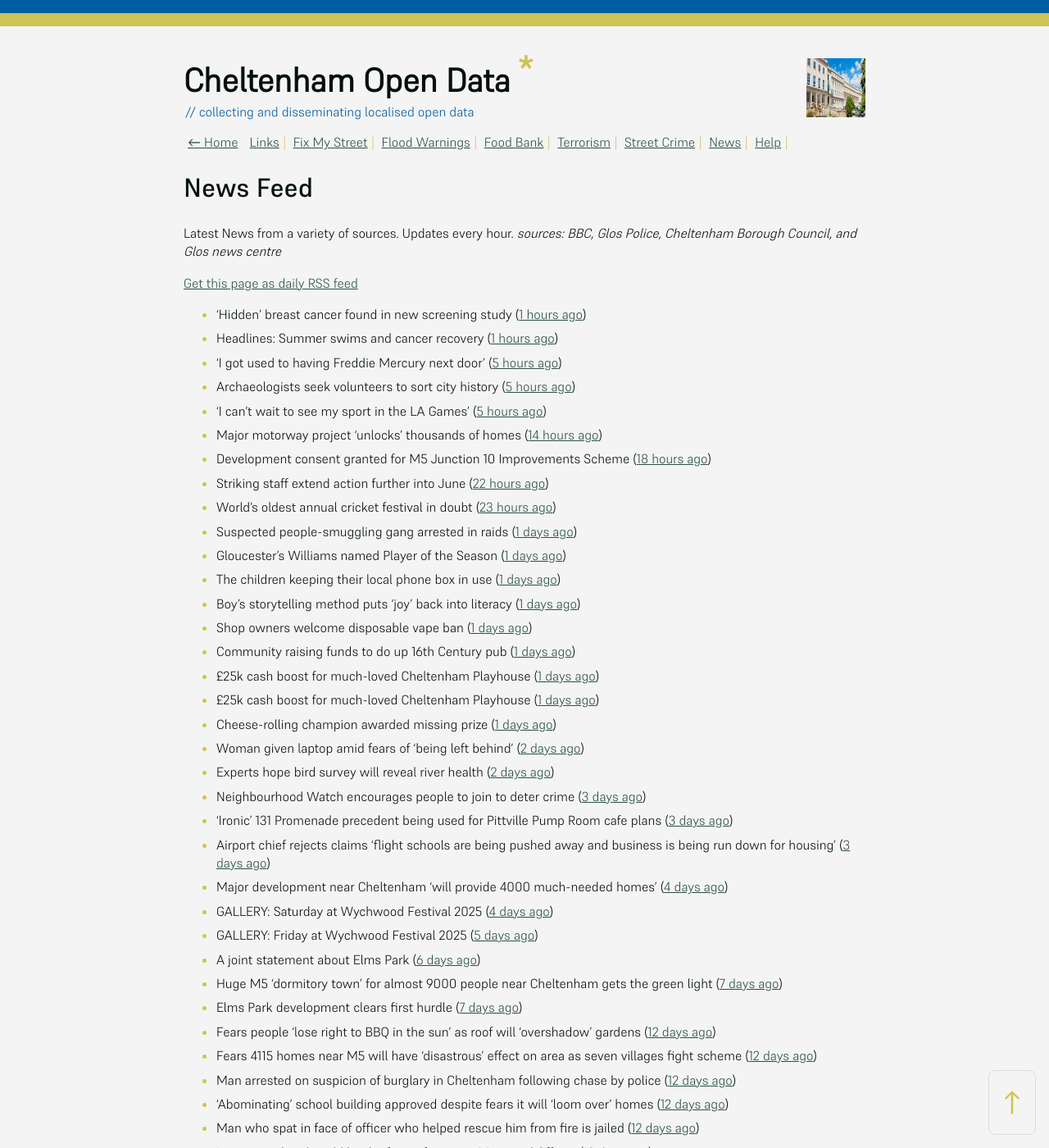
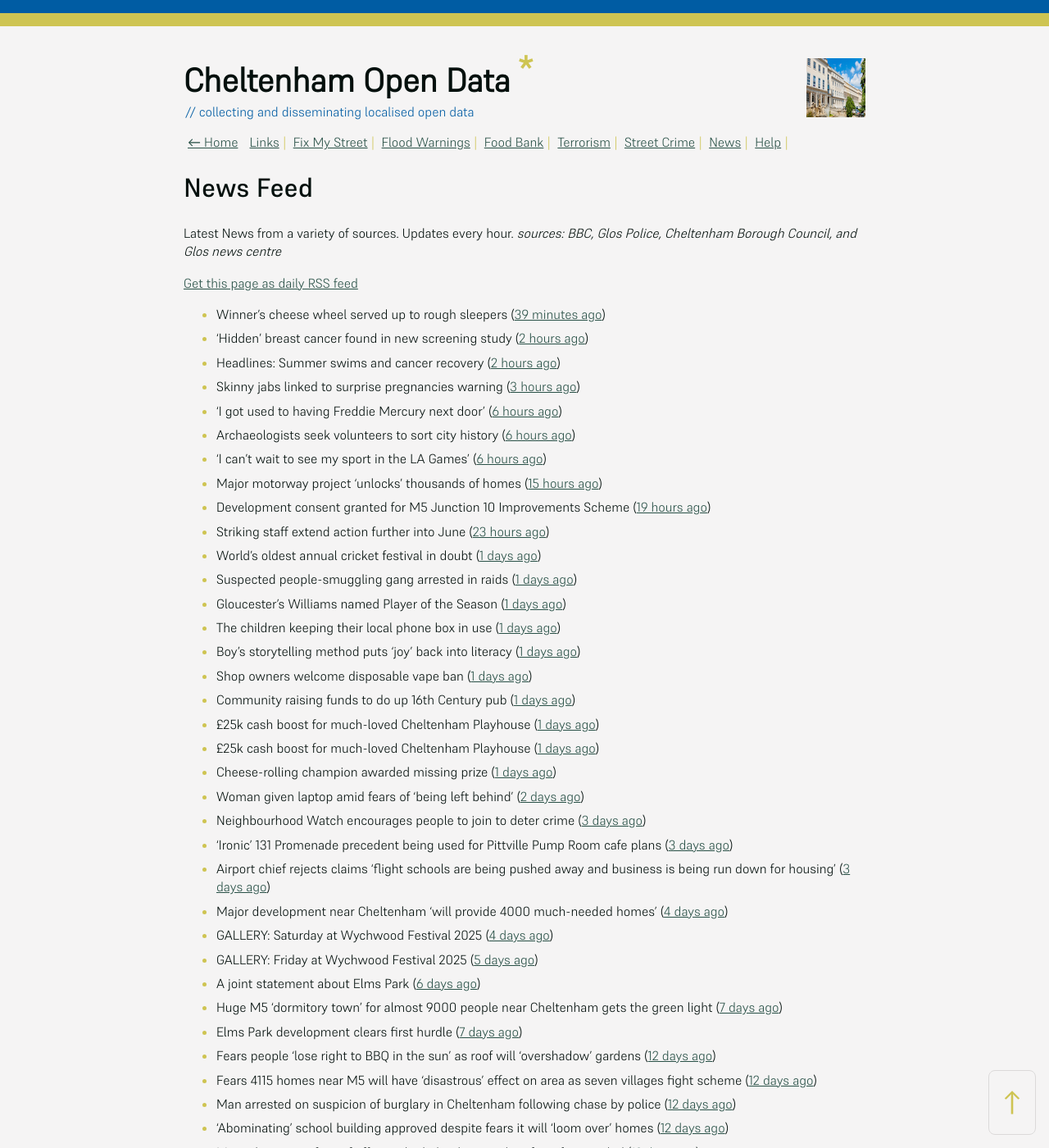
Before and after one commit to mat-0/cheltenham-open-data, a Jekyll site: the page built from _pages/news.md, in a window 1280 px wide and 1400 px high. Shown: the whole window at 82% size. Built offline with Jekyll 4.4.1, drawn with Linux system fonts in a browser that asks for light colours; some of the changed text lies outside the part shown.

Commit message:
Updated 2025-06-05 11:57:49

```diff
--- a/_pages/news.md
+++ b/_pages/news.md
@@ -12,15 +12,17 @@ _sources: BBC, Glos Police, Cheltenham Borough Council, and Glos news centre_
 [Get this page as daily RSS feed](/daily.rss)
 
 <!-- news_marker starts -->
-- 'Hidden' breast cancer found in new screening study ([1 hours ago](https://www.bbc.com/news/articles/cd90g95q8v0o))
-- Headlines: Summer swims and cancer recovery ([1 hours ago](https://www.bbc.com/news/articles/ckgxpzv9r41o))
-- 'I got used to having Freddie Mercury next door' ([5 hours ago](https://www.bbc.com/news/articles/cp8ydj0kplyo))
-- Archaeologists seek volunteers to sort city history ([5 hours ago](https://www.bbc.com/news/articles/cgj8z5vj2n4o))
-- 'I can't wait to see my sport in the LA Games' ([5 hours ago](https://www.bbc.com/news/articles/cjdz8yyl92ro))
-- Major motorway project 'unlocks' thousands of homes ([14 hours ago](https://www.bbc.com/news/articles/cvgnz6eyr22o))
-- Development consent granted for M5 Junction 10 Improvements Scheme ([18 hours ago](https://gloucesternewscentre.co.uk/development-consent-granted-for-m5-junction-10-improvements-scheme/))
-- Striking staff extend action further into June ([22 hours ago](https://www.bbc.com/news/articles/cz9y0dnl0k3o))
-- World's oldest annual cricket festival in doubt ([23 hours ago](https://www.bbc.com/news/articles/cvgvlx1ve79o))
+- Winner's cheese wheel served up to rough sleepers ([39 minutes ago](https://www.bbc.com/news/articles/cvg9z4l01ygo))
+- 'Hidden' breast cancer found in new screening study ([2 hours ago](https://www.bbc.com/news/articles/cd90g95q8v0o))
+- Headlines: Summer swims and cancer recovery ([2 hours ago](https://www.bbc.com/news/articles/ckgxpzv9r41o))
+- Skinny jabs linked to surprise pregnancies warning ([3 hours ago](https://www.bbc.co.uk/sounds/play/p0lgh4cd))
+- 'I got used to having Freddie Mercury next door' ([6 hours ago](https://www.bbc.com/news/articles/cp8ydj0kplyo))
+- Archaeologists seek volunteers to sort city history ([6 hours ago](https://www.bbc.com/news/articles/cgj8z5vj2n4o))
+- 'I can't wait to see my sport in the LA Games' ([6 hours ago](https://www.bbc.com/news/articles/cjdz8yyl92ro))
+- Major motorway project 'unlocks' thousands of homes ([15 hours ago](https://www.bbc.com/news/articles/cvgnz6eyr22o))
+- Development consent granted for M5 Junction 10 Improvements Scheme ([19 hours ago](https://gloucesternewscentre.co.uk/development-consent-granted-for-m5-junction-10-improvements-scheme/))
+- Striking staff extend action further into June ([23 hours ago](https://www.bbc.com/news/articles/cz9y0dnl0k3o))
+- World's oldest annual cricket festival in doubt ([1 days ago](https://www.bbc.com/news/articles/cvgvlx1ve79o))
 - Suspected people-smuggling gang arrested in raids ([1 days ago](https://www.bbc.com/news/articles/cx2j67x49pwo))
 - Gloucester's Williams named Player of the Season ([1 days ago](https://www.bbc.com/sport/rugby-union/articles/c1kvr1gerj3o))
 - The children keeping their local phone box in use ([1 days ago](https://www.bbc.com/news/articles/c1dekpd164no))
@@ -31,7 +33,6 @@ _sources: BBC, Glos Police, Cheltenham Borough Council, and Glos news centre_
 - £25k cash boost for much-loved Cheltenham Playhouse ([1 days ago](https://www.cheltenham.gov.uk/news/article/3017/25k_cash_boost_for_much-loved_cheltenham_playhouse))
 - Cheese-rolling champion awarded missing prize ([1 days ago](https://www.bbc.com/news/articles/clyzjzkz2v1o))
 - Woman given laptop amid fears of 'being left behind' ([2 days ago](https://www.bbc.com/news/articles/cy8nvm5v5ymo))
-- Experts hope bird survey will reveal river health ([2 days ago](https://www.bbc.com/news/articles/c9wgv0dy485o))
 - Neighbourhood Watch encourages people to join to deter crime ([3 days ago](https://gloucesternewscentre.co.uk/neighbourhood-watch-encourages-people-to-join-to-deter-crime/))
 - ‘Ironic’ 131 Promenade precedent being used for Pittville Pump Room cafe plans ([3 days ago](https://gloucesternewscentre.co.uk/ironic-131-promenade-precedent-being-used-for-pittville-pump-room-cafe-plans/))
 - Airport chief rejects claims ‘flight schools are being pushed away and business is being run down for housing’ ([3 days ago](https://gloucesternewscentre.co.uk/airport-chief-rejects-claims-flight-schools-are-being-pushed-away-and-business-is-being-run-down-for-housing/))
@@ -61,7 +62,7 @@ _sources: BBC, Glos Police, Cheltenham Borough Council, and Glos news centre_
 - HBD unveils phase two plans for Golden Valley at Cyber UK ([20 days ago](https://www.cheltenham.gov.uk/news/article/3012/hbd_unveils_phase_two_plans_for_golden_valley_at_cyber_uk))
 - Golden Valley social value promise will deliver real value to communities ([21 days ago](https://www.cheltenham.gov.uk/news/article/3011/golden_valley_social_value_promise_will_deliver_real_value_to_communities))
 - Upcoming grant and further support to help local business cut their carbon emissions ([22 days ago](https://www.cheltenham.gov.uk/news/article/3010/upcoming_grant_and_further_support_to_help_local_business_cut_their_carbon_emissions))
-- Does your parish council reflect your local area? ([22 days ago](https://www.cheltenham.gov.uk/news/article/3009/does_your_parish_council_reflect_your_local_area))
+- Does your parish council reflect your local area? ([23 days ago](https://www.cheltenham.gov.uk/news/article/3009/does_your_parish_council_reflect_your_local_area))
 - Cheltenham Mayor’s inauguration and medal of honour ([23 days ago](https://www.cheltenham.gov.uk/news/article/3008/cheltenham_mayors_inauguration_and_medal_of_honour))
 - Cheltenham Feel Good card launched to boost health and fitness ([28 days ago](https://www.cheltenham.gov.uk/news/article/3007/cheltenham_feel_good_card_launched_to_boost_health_and_fitness))
 - Community projects awarded funding to improve health and wellbeing ([29 days ago](https://www.cheltenham.gov.uk/news/article/3006/community_projects_awarded_funding_to_improve_health_and_wellbeing))
```
Also changed, not shown: _data/flood.json (+4 -4 lines), _pages/fix-my-street.md (+2 -2 lines), index.md (+5 -5 lines).
